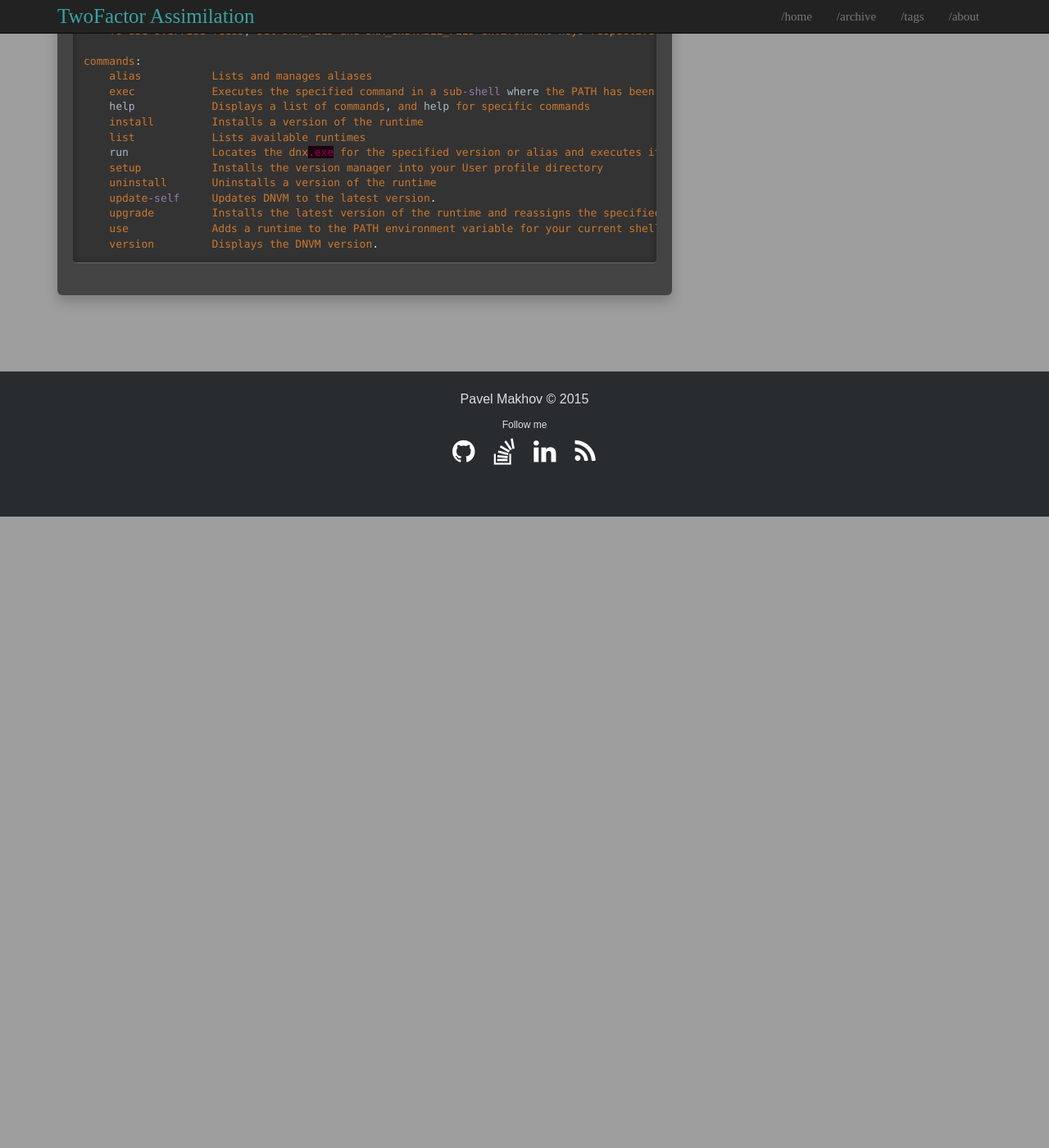
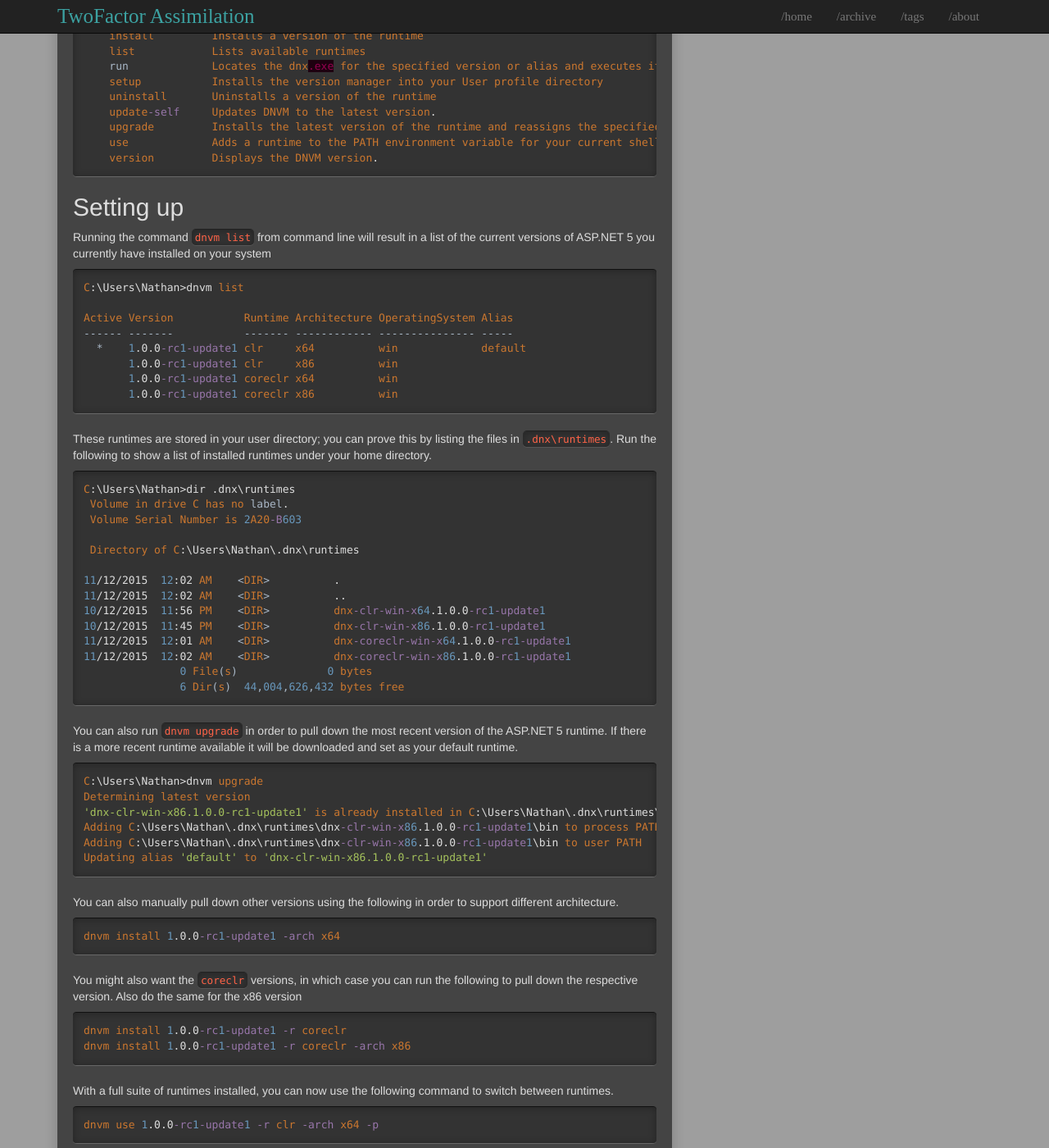
Before and after one commit to t04glovern/t04glovern.github.io.raw, a Jekyll site: the page built from _posts/2015-12-11-learning-aspnet-part-1.markdown, in a window 1280 px wide and 1400 px high, scrolled down 1458 px. Shown: the whole window at 82% size. Built offline with Jekyll 4.4.1, drawn with Linux system fonts in a browser that asks for light colours; before the commit the page ends 2088 px from its top, so only the background shows below that; some of the changed text lies outside the part shown.

Commit message:
Updated learning asp.net part 1 post

```diff
--- a/_posts/2015-12-11-learning-aspnet-part-1.markdown
+++ b/_posts/2015-12-11-learning-aspnet-part-1.markdown
@@ -17,21 +17,18 @@ There are three frameworks available, each of them seamlessly integrate with one
 
 ![ASP.NET Hosting]({{ site.url }}/images/posts/asp.net-hosting.png)
 
-`.NET 4.6` is the .NET we've always known. It was built for the windows platform so it didn't natively function on other systems. This is where `Mono` came in.
+`.NET 4.6` is the .NET we've always known. It was built for the windows platform so it didn't natively function on other systems. This is where Mono came in.
 
 `Mono` is a community driven project that allows .NET code to run on OSX/Linux systems. It is still widely used and very popular.
 
 `.NET Core` is the most recent edition to the .NET family. It's open source like Mono but supports both Windows, OSX and Linux platforms.
 
-> **CoreCLR** is a subset of the .NET Framework.
-{: .note}
+* **CoreCLR** is a subset of the .NET Framework.
 
 ## Installing ASP.NET
 
 1. Start by first installing [Visual Studio 2015](https://www.visualstudio.com/downloads/download-visual-studio-vs.aspx) if you haven't already got it on your system.
-
-> The install process can be quite lengthy, maybe go get 5-6 cups of coffee while you wait.
-{: .note}
+* The install process can be quite lengthy, maybe go get 5-6 cups of coffee while you wait.
 
 2. Download and install `ASP.NET 5` from [here](https://go.microsoft.com/fwlink/?LinkId=627627).
 
@@ -69,3 +66,124 @@ commands:
     use             Adds a runtime to the PATH environment variable for your current shell
     version         Displays the DNVM version.
 {% endhighlight bat %}
+
+## Setting up
+
+Running the command `dnvm list` from command line will result in a list of the current versions of ASP.NET 5 you currently have installed on your system
+
+{% highlight bat %}
+C:\Users\Nathan>dnvm list
+
+Active Version           Runtime Architecture OperatingSystem Alias
+------ -------           ------- ------------ --------------- -----
+  *    1.0.0-rc1-update1 clr     x64          win             default
+       1.0.0-rc1-update1 clr     x86          win
+       1.0.0-rc1-update1 coreclr x64          win
+       1.0.0-rc1-update1 coreclr x86          win
+{% endhighlight bat %}
+
+These runtimes are stored in your user directory; you can prove this by listing the files in `.dnx\runtimes`. Run the following to show a list of installed runtimes under your home directory.
+
+{% highlight bat %}
+C:\Users\Nathan>dir .dnx\runtimes
+ Volume in drive C has no label.
+ Volume Serial Number is 2A20-B603
+
+ Directory of C:\Users\Nathan\.dnx\runtimes
+
+11/12/2015  12:02 AM    <DIR>          .
+11/12/2015  12:02 AM    <DIR>          ..
+10/12/2015  11:56 PM    <DIR>          dnx-clr-win-x64.1.0.0-rc1-update1
+10/12/2015  11:45 PM    <DIR>          dnx-clr-win-x86.1.0.0-rc1-update1
+11/12/2015  12:01 AM    <DIR>          dnx-coreclr-win-x64.1.0.0-rc1-update1
+11/12/2015  12:02 AM    <DIR>          dnx-coreclr-win-x86.1.0.0-rc1-update1
+               0 File(s)              0 bytes
+               6 Dir(s)  44,004,626,432 bytes free
+{% endhighlight bat %}
+
+You can also run `dnvm upgrade` in order to pull down the most recent version of the ASP.NET 5 runtime. If there is a more recent runtime available it will be downloaded and set as your default runtime.
+
+{% highlight bat %}
+C:\Users\Nathan>dnvm upgrade
+Determining latest version
+'dnx-clr-win-x86.1.0.0-rc1-update1' is already installed in C:\Users\Nathan\.dnx\runtimes\dnx-clr-win-x86.1.0.0-rc1-update1.
+Adding C:\Users\Nathan\.dnx\runtimes\dnx-clr-win-x86.1.0.0-rc1-update1\bin to process PATH
+Adding C:\Users\Nathan\.dnx\runtimes\dnx-clr-win-x86.1.0.0-rc1-update1\bin to user PATH
+Updating alias 'default' to 'dnx-clr-win-x86.1.0.0-rc1-update1'
+{% endhighlight bat %}
+
+You can also manually pull down other versions using the following in order to support different architecture.
+
+{% highlight bat %}
+dnvm install 1.0.0-rc1-update1 -arch x64
+{% endhighlight bat %}
+
+You might also want the `coreclr` versions, in which case you can run the following to pull down the respective version. Also do the same for the x86 version
+
+{% highlight bat %}
+dnvm install 1.0.0-rc1-update1 -r coreclr
+dnvm install 1.0.0-rc1-update1 -r coreclr -arch x86
+{% endhighlight bat %}
+
+With a full suite of runtimes installed, you can now use the following command to switch between runtimes.
+
+{% highlight bat %}
+dnvm use 1.0.0-rc1-update1 -r clr -arch x64 -p
+{% endhighlight bat %}
+
+Note that the `-p` makes the path persistent so you won't need to re-run the command each time you open a new terminal
+
+Running `dnx --version` will show you the runtime currently active
+
+{% highlight bat %}
+C:\Users\Nathan>dnx --version
+Microsoft .NET Execution environment
+ Version:      1.0.0-rc1-16231
+ Type:         Clr
+ Architecture: x86
+ OS Name:      Windows
+ OS Version:   10.0
+ Runtime Id:   win10-x86
+{% endhighlight bat %}
+
+## Hello World
+
+At this stage we are ready to use the runtime we just installed. In order to do this you'll need to create two new files in a working directory with the following contents
+
+`project.json`
+
+Specifies the framework we want to use. can also contain other project based traits
+{% highlight js %}
+{
+  "frameworks":
+  {
+    "dnx451":{}
+  }
+}
+{% endhighlight js %}
+
+`program.cs`
+
+Contains straight `C#` code.
+{% highlight csharp %}
+using System;
+
+public class Program
+{
+  public void Main()
+  {
+    Console.WriteLine("Hello World");
+  }
+}
+{% endhighlight csharp %}
+
+And that's it!. You can run your Hello World using the following syntax
+
+{% highlight bat %}
+C:\Users\Nathan\OneDrive\02 - Code\15 - ASP.NET\helloWorld>dnx run program.cs
+Hello World
+{% endhighlight bat %}
+
+## Summary
+
+As someone new to the .NET scene I was astounded by how simple it was to get started with ASP.NET and can't wait to get my fingers into some more difficult challenges. I would highly recommend checking out the [course](https://app.pluralsight.com/library/courses/aspdotnet-5-ef7-bootstrap-angular-web-app) I wrote this for; and even follow along with me as I make my way through the several hours worth of [FREE](https://myprodscussu1.app.vssubscriptions.visualstudio.com/Dashboard) content.
```
